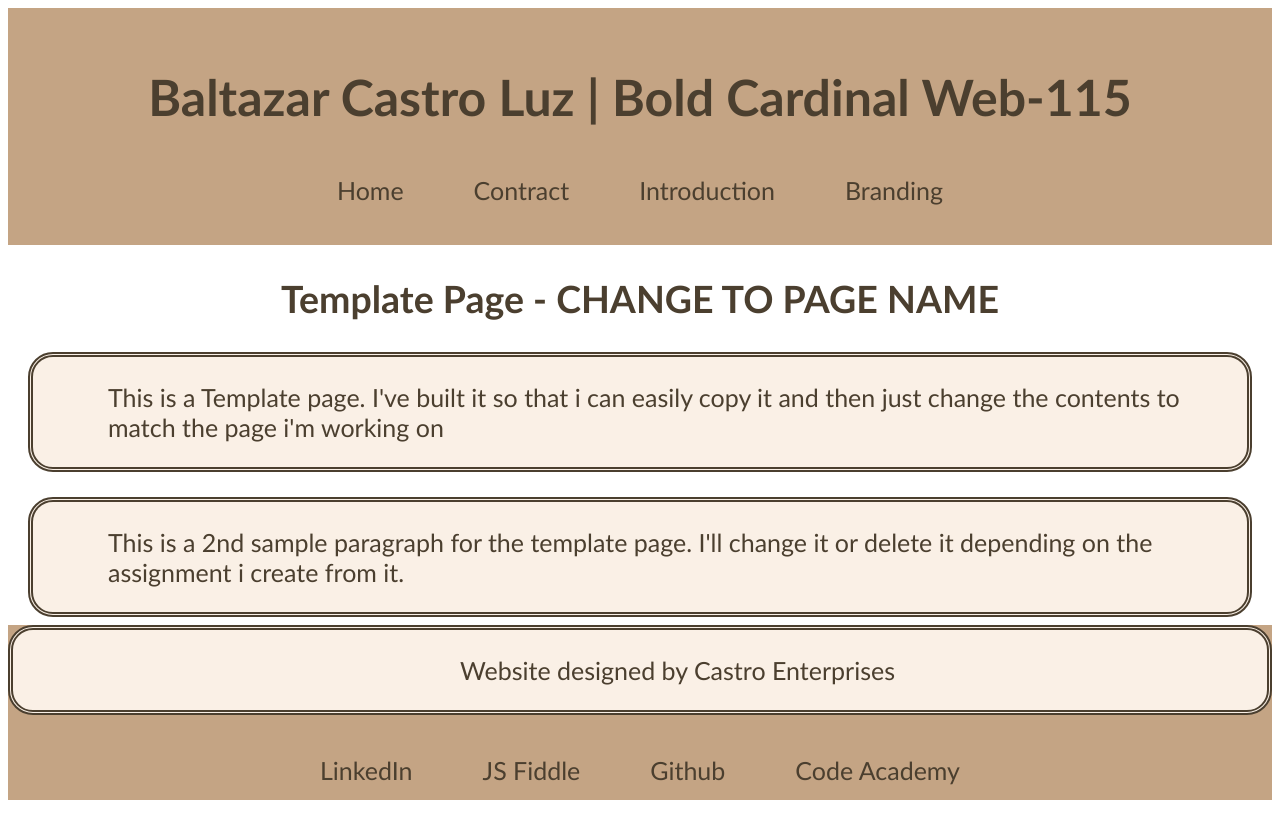
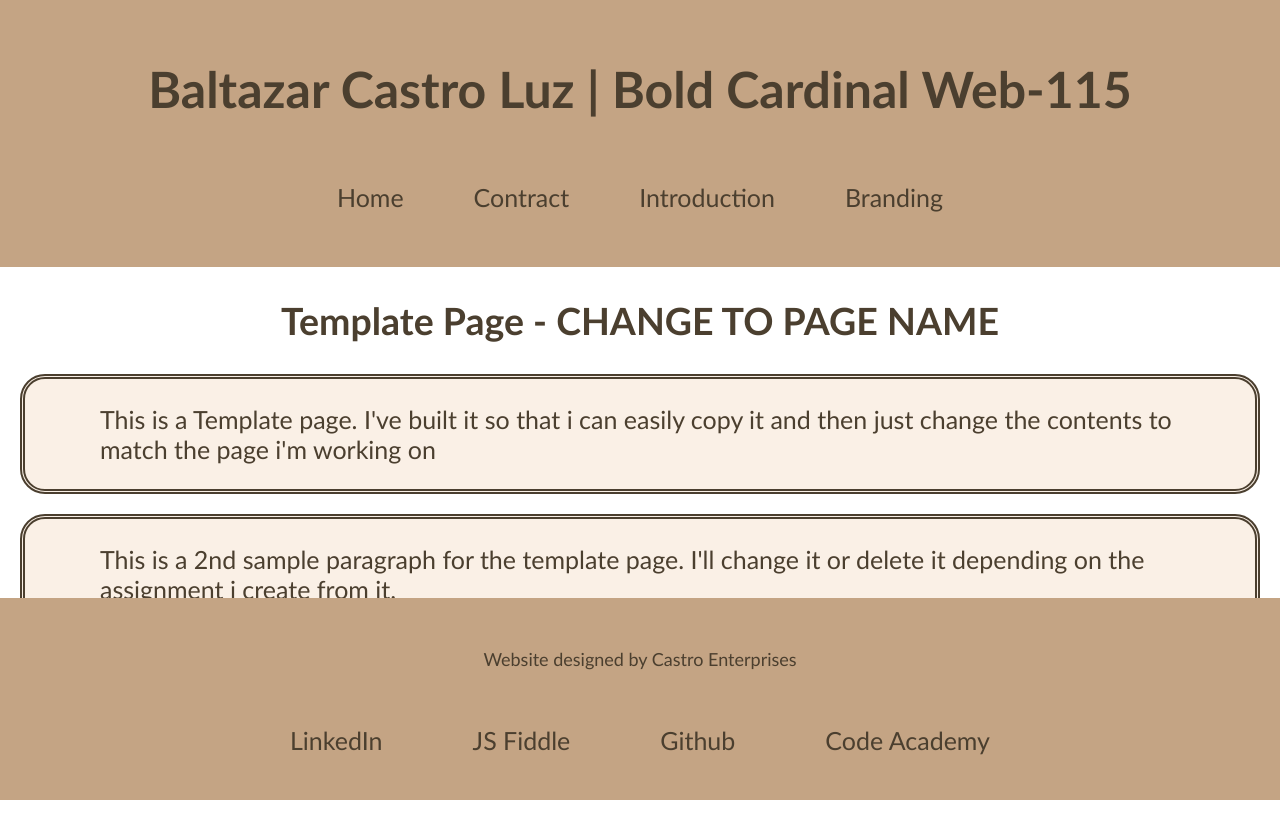
Before and after one commit to bcastr11/web115, a plain HTML site: page templete.html in a window 1280 px wide. After the commit the page ends 800 px from the top, so only its background shows below. Drawn offline with Linux system fonts and the light colour scheme.

Commit message:
Update default.css

```diff
--- a/default.css
+++ b/default.css
@@ -1,77 +1,90 @@
-body{
+body {
     background: radial-gradient #F5F5DC;
     color: #4B3F2F;
     font-family: "Gill Sans", sans-serif;
     font-size: 25px;
+    margin: 0;
+    padding-bottom: 100px;
 }
 
- main{
+main {
     margin: 20px;
 }
- h2,h3{
+
+h2, h3 {
     text-align: center;
 }
 
- img{
-     width:300px;
-     height:400px;
+img {
+    width: 300px;
+    height: 400px;
     display: block;
     margin-left: auto;
     margin-right: auto;
 }
- p, .fontlist, .intro{
+
+p, .fontlist, .intro {
     background: #faf0e6;
     border-style: double;
     border-width: 5px;
     border-radius: 25px;
-     padding-top: 25px;
-     padding-left: 75px;
-     padding-bottom: 25px;
+    padding: 25px 75px;
+    margin: 20px 0;
 }
 
- .navbar ul{
+.navbar ul {
     list-style-type: none;
-     padding: 0px;
-     margin: 0px;
+    padding: 0;
+    margin: 0;
     overflow: hidden;
 }
 
- .navbar a{
+.navbar a {
     color: #4B3F2F;
     text-decoration: none;
     padding: 15px;
+    display: block;
 }
 
- .navbar a:hover{
+.navbar a:hover {
     color: #eed9c4;
+    background-color: #4B3F2F;
 }
- .navbar li{
+
+.navbar li {
     float: left;
 }
- nav{
+
+nav {
     display: flex;
     justify-content: center;
     padding: 15px;
+    background-color: #C4A484;
 }
 
- nav a{
+nav a {
     font-family: "Gill Sans", sans-serif;
     margin: 0 20px;
+    color: #4B3F2F;
+    text-decoration: none;
 }
 
- header{
+nav a:hover {
+    color: #eed9c4;
+}
+
+header {
     background-color: #C4A484;
     text-align: center;
     padding: 25px;
-
 }
 
- form{
+form {
     background: #faf0e6;
     border-style: double;
     border-width: 5px;
     border-radius: 25px;
-     padding:20px ;
+    padding: 20px;
     max-width: 600px;
     min-width: 400px;
     margin: 0 auto;
@@ -80,29 +93,78 @@ body{
     flex-direction: column;
 }
 
- input{
+input {
     margin-bottom: 25px;
     padding: 15px;
+    border: 1px solid #4B3F2F;
+    border-radius: 5px;
 }
 
- button{
+button {
     display: block;
     margin: auto;
     margin-bottom: 25px;
-     padding: 15px
+    padding: 15px;
+    background-color: #4B3F2F;
+    color: #faf0e6;
+    border: none;
+    border-radius: 5px;
+    cursor: pointer;
 }
- footer{
+
+button:hover {
+    background-color: #eed9c4;
+    color: #4B3F2F;
+}
+
+footer {
     position: fixed;
     bottom: 0;
-     display: block;
     left: 0;
     width: 100%;
     background-color: #C4A484;
     text-align: center;
-     position: sticky;
+    padding: 15px 0;
+    display: flex;
+    flex-direction: column;
+    align-items: center;
+    justify-content: center;
+    border: none;
 }
 
- #loopresult,#fizzbuzzresult{
+footer p {
+    margin: 10px 0 0;
+    color: #4B3F2F;
+    font-size: 18px;
+    width: 100%;
+    text-align: center;
+    border: none;
+    background: none;
+}
+
+footer nav ul {
+    list-style-type: none;
+    padding: 0;
+    margin: 0;
+    display: flex;
+    justify-content: center;
+    gap: 20px;
+    width: 100%;
+    border: none;
+}
+
+footer nav ul li a {
+    color: #4B3F2F;
+    text-decoration: none;
+    font-family: "Gill Sans", sans-serif;
+    border: none;
+}
+
+footer nav ul li a:hover {
+    color: #eed9c4;
+}
+
+#loopresult, #fizzbuzzresult {
     background: #faf0e6;
     border-style: double;
     border-width: 5px;
```
Lines whose indentation alone changed are shown as unchanged.
